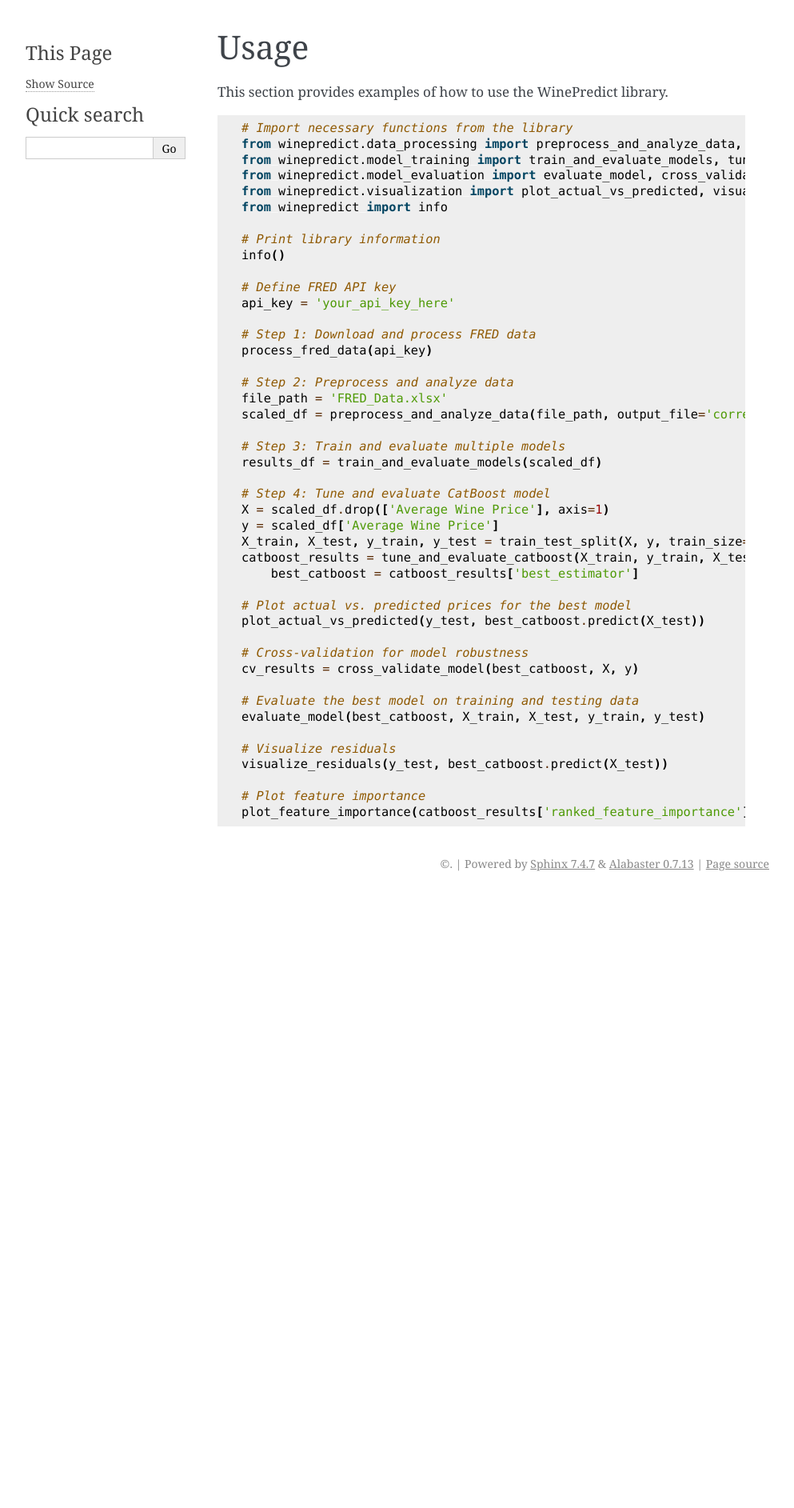
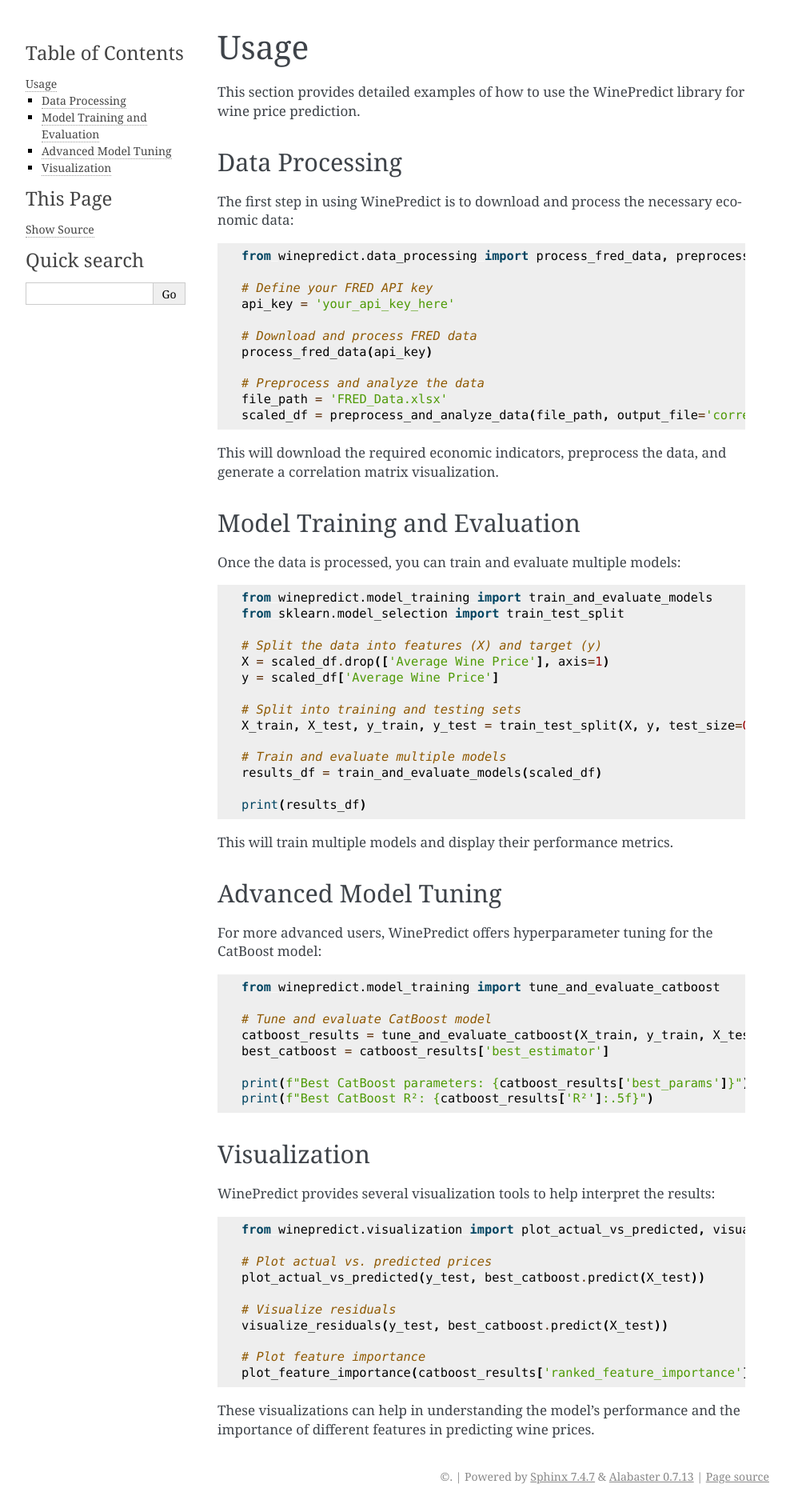
Before and after one commit to chris-lawrence-cd/winepredict, a Sphinx documentation site: the page built from docs/usage.rst, in a window 1280 px wide. Shown: the whole page at 80% size, without its empty margins (148-1141 px from the left). Built offline with Sphinx 7.4.7, drawn with Linux system fonts in a browser that asks for light colours; pages that are not in the unit, such as notebooks, are missing from menus; the version number is read from the project's files by our own code; before the commit the page ends 1119 px from its top, so only the background shows below that.

Commit message:
Update usage.rst

```diff
--- a/docs/usage.rst
+++ b/docs/usage.rst
@@ -1,51 +1,85 @@
 Usage
 =====
 
-This section provides examples of how to use the WinePredict library.
+This section provides detailed examples of how to use the WinePredict library for wine price prediction.
+
+Data Processing
+---------------
+
+The first step in using WinePredict is to download and process the necessary economic data:
 
 .. code-block:: python
 
-    # Import necessary functions from the library
-    from winepredict.data_processing import preprocess_and_analyze_data, process_fred_data
-    from winepredict.model_training import train_and_evaluate_models, tune_and_evaluate_catboost
-    from winepredict.model_evaluation import evaluate_model, cross_validate_model
-    from winepredict.visualization import plot_actual_vs_predicted, visualize_residuals, plot_feature_importance
-    from winepredict import info
+    from winepredict.data_processing import process_fred_data, preprocess_and_analyze_data
 
-    # Print library information
-    info()
-
-    # Define FRED API key
+    # Define your FRED API key
     api_key = 'your_api_key_here'
 
-    # Step 1: Download and process FRED data
+    # Download and process FRED data
     process_fred_data(api_key)
 
-    # Step 2: Preprocess and analyze data
+    # Preprocess and analyze the data
     file_path = 'FRED_Data.xlsx'
     scaled_df = preprocess_and_analyze_data(file_path, output_file='correlation_matrix.png', save_vif=True)
 
-    # Step 3: Train and evaluate multiple models
+This will download the required economic indicators, preprocess the data, and generate a correlation matrix visualization.
+
+Model Training and Evaluation
+-----------------------------
+
+Once the data is processed, you can train and evaluate multiple models:
+
+.. code-block:: python
+
+    from winepredict.model_training import train_and_evaluate_models
+    from sklearn.model_selection import train_test_split
+
+    # Split the data into features (X) and target (y)
+    X = scaled_df.drop(['Average Wine Price'], axis=1)
+    y = scaled_df['Average Wine Price']
+
+    # Split into training and testing sets
+    X_train, X_test, y_train, y_test = train_test_split(X, y, test_size=0.2, random_state=42)
+
+    # Train and evaluate multiple models
     results_df = train_and_evaluate_models(scaled_df)
 
-    # Step 4: Tune and evaluate CatBoost model
-    X = scaled_df.drop(['Average Wine Price'], axis=1)
-    y = scaled_df['Average Wine Price']
-    X_train, X_test, y_train, y_test = train_test_split(X, y, train_size=0.8, shuffle=True, random_state=42)
+    print(results_df)
+
+This will train multiple models and display their performance metrics.
+
+Advanced Model Tuning
+---------------------
+
+For more advanced users, WinePredict offers hyperparameter tuning for the CatBoost model:
+
+.. code-block:: python
+
+    from winepredict.model_training import tune_and_evaluate_catboost
+
+    # Tune and evaluate CatBoost model
     catboost_results = tune_and_evaluate_catboost(X_train, y_train, X_test, y_test)
-	best_catboost = catboost_results['best_estimator']
+    best_catboost = catboost_results['best_estimator']
 
-    # Plot actual vs. predicted prices for the best model
+    print(f"Best CatBoost parameters: {catboost_results['best_params']}")
+    print(f"Best CatBoost R²: {catboost_results['R²']:.5f}")
+
+Visualization
+-------------
+
+WinePredict provides several visualization tools to help interpret the results:
+
+.. code-block:: python
+
+    from winepredict.visualization import plot_actual_vs_predicted, visualize_residuals, plot_feature_importance
+
+    # Plot actual vs. predicted prices
     plot_actual_vs_predicted(y_test, best_catboost.predict(X_test))
-
-    # Cross-validation for model robustness
-    cv_results = cross_validate_model(best_catboost, X, y)
-
-    # Evaluate the best model on training and testing data
-    evaluate_model(best_catboost, X_train, X_test, y_train, y_test)
 
     # Visualize residuals
     visualize_residuals(y_test, best_catboost.predict(X_test))
 
     # Plot feature importance
     plot_feature_importance(catboost_results['ranked_feature_importance'])
+
+These visualizations can help in understanding the model's performance and the importance of different features in predicting wine prices.
```
